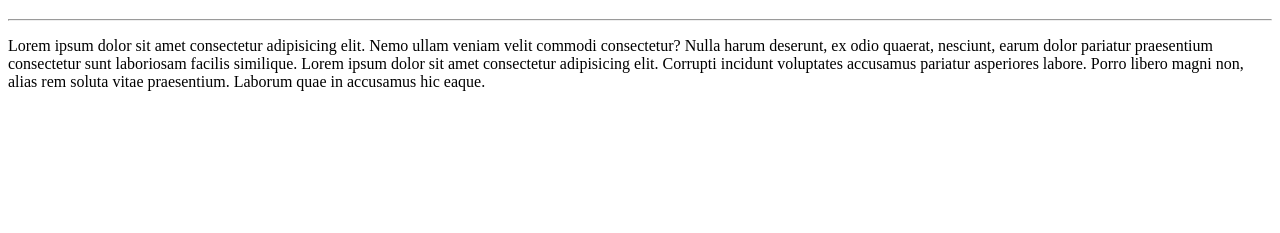
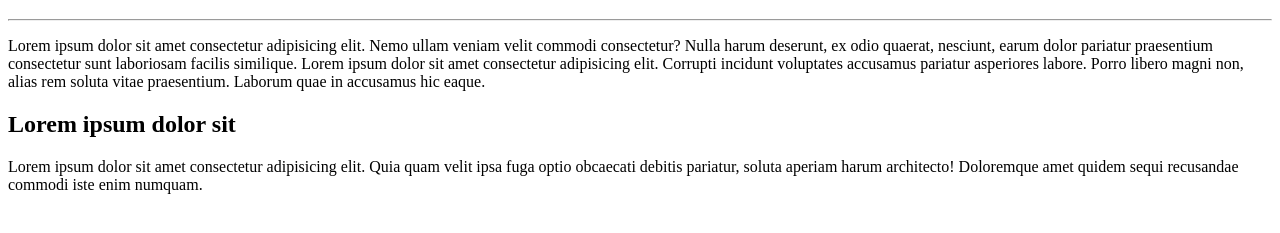
Before and after one commit to carvalhomaykon/Ola_Mundo, a plain HTML site: page site-exemplo/index.html in a window 1280 px wide. Shown: the part 61-294 px from the top of the page. Drawn offline with Linux system fonts and the light colour scheme.

Commit message:
Adicionei um parágrafo

```diff
--- a/site-exemplo/index.html
+++ b/site-exemplo/index.html
@@ -9,5 +9,7 @@
     <h1>Olá, Mundo!</h1>
     <hr>
     <p>Lorem ipsum dolor sit amet consectetur adipisicing elit. Nemo ullam veniam velit commodi consectetur? Nulla harum deserunt, ex odio quaerat, nesciunt, earum dolor pariatur praesentium consectetur sunt laboriosam facilis similique. Lorem ipsum dolor sit amet consectetur adipisicing elit. Corrupti incidunt voluptates accusamus pariatur asperiores labore. Porro libero magni non, alias rem soluta vitae praesentium. Laborum quae in accusamus hic eaque.</p>
+    <h2>Lorem ipsum dolor sit</h2>
+    <p>Lorem ipsum dolor sit amet consectetur adipisicing elit. Quia quam velit ipsa fuga optio obcaecati debitis pariatur, soluta aperiam harum architecto! Doloremque amet quidem sequi recusandae commodi iste enim numquam.</p>
 </body>
 </html>
```
